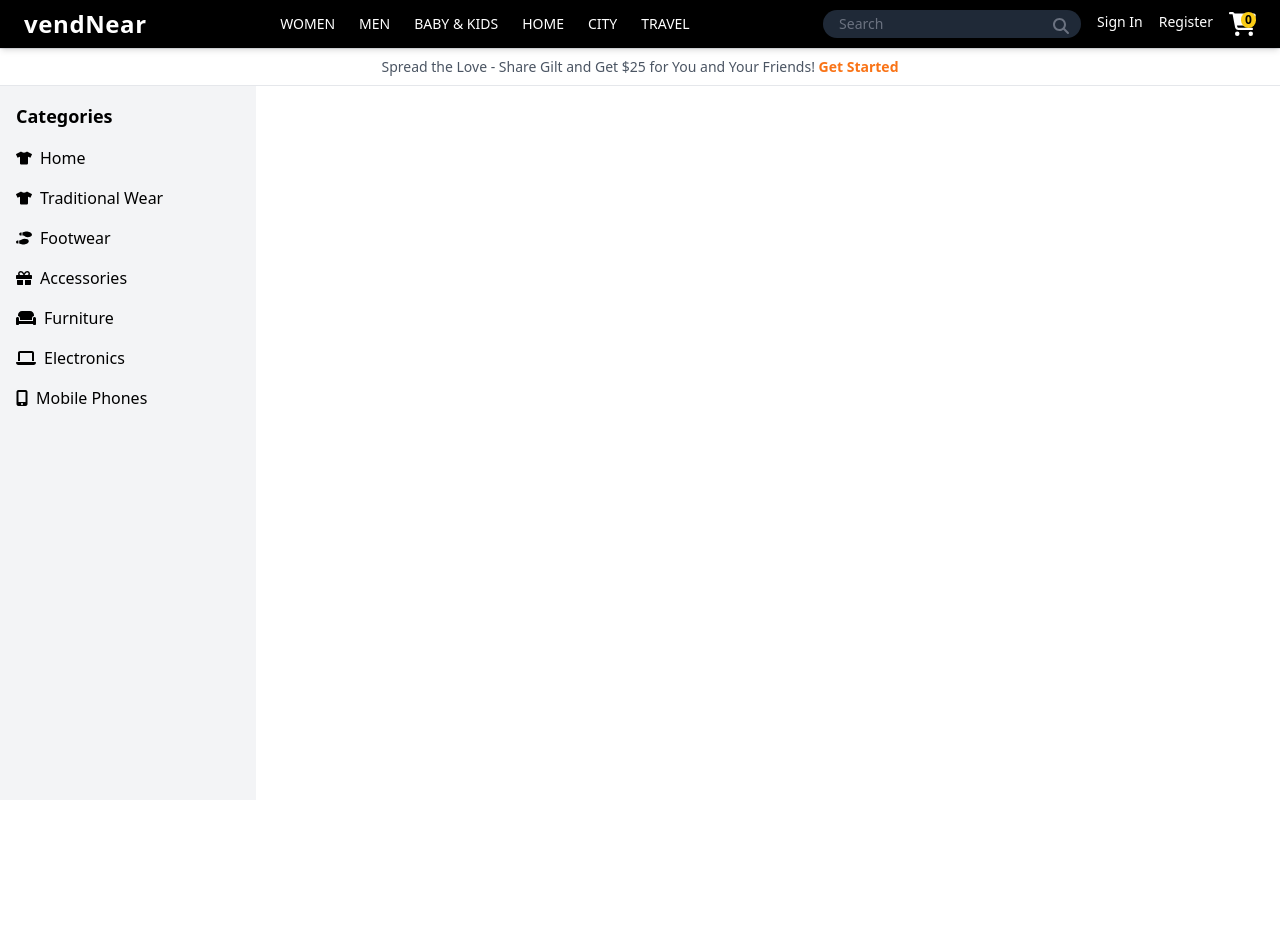
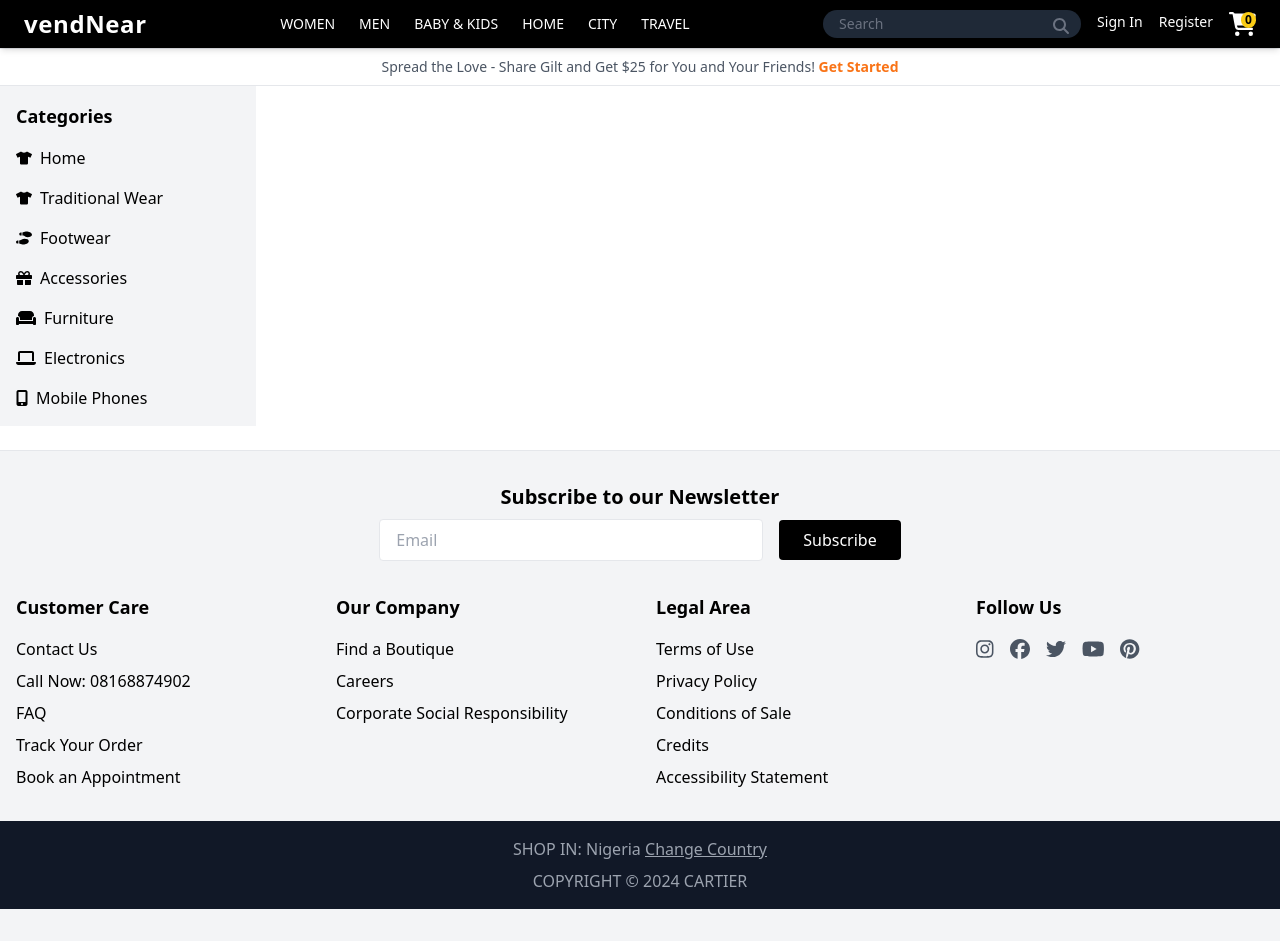
Before and after one commit to NdAbdulsalaam/vendNear, a React (Create React App) app in the folder frontend/: page / in a window 1280 px wide. Before the commit the page ends 800 px from the top, so only its background shows below. Built offline with nearby package versions, Linux system fonts and the light colour scheme.

Commit message:
create footer

```diff
--- a/frontend/package.json
+++ b/frontend/package.json
@@ -4,6 +4,7 @@
   "private": true,
   "dependencies": {
     "@fortawesome/fontawesome-svg-core": "^6.7.1",
+    "@fortawesome/free-brands-svg-icons": "^6.7.1",
     "@fortawesome/free-solid-svg-icons": "^6.7.1",
     "@fortawesome/react-fontawesome": "^0.2.2",
     "cra-template": "1.2.0",
--- a/frontend/src/App.js
+++ b/frontend/src/App.js
@@ -5,6 +5,7 @@ import Header from './components/Header';
 import BelowHeader from './components/BelowHeader';
 import Sidebar from './components/Sidebar';
 import AppRoutes from './routes/Routes';
+import Footer from './components/Footer';
 
 const App = () => {
   return (
@@ -27,7 +28,12 @@ const App = () => {
             <AppRoutes />
           </div>
         </div>
-      </div>
+
+        {/* Footer Section */}
+        <div className="col-span-3 mt-6">
+          <Footer />
+        </div>
+        </div>
     </Router>
   );
 };
--- /dev/null
+++ b/frontend/src/components/Footer.js
@@ -0,0 +1,108 @@
+// File: src/components/Footer.jsx
+
+import React from 'react';
+import { FontAwesomeIcon } from '@fortawesome/react-fontawesome';
+import {
+  faInstagram,
+  faFacebook,
+  faTwitter,
+  faYoutube,
+  faPinterest,
+} from '@fortawesome/free-brands-svg-icons';
+
+const Footer = () => {
+  const currentYear = new Date().getFullYear();
+
+  return (
+    <footer className="bg-gray-100 py-8 border-t">
+      {/* Newsletter Section */}
+      <div className="container mx-auto px-4">
+        <div className="text-center mb-8">
+          <h2 className="text-xl font-semibold mb-2">Subscribe to our Newsletter</h2>
+          <form className="flex flex-col sm:flex-row justify-center items-center gap-4">
+            <input
+              type="email"
+              placeholder="Email"
+              className="w-full sm:w-96 px-4 py-2 border rounded focus:outline-none"
+            />
+            <button className="bg-black text-white px-6 py-2 rounded hover:bg-gray-800">
+              Subscribe
+            </button>
+          </form>
+        </div>
+
+        {/* Footer Links */}
+        <div className="grid grid-cols-1 sm:grid-cols-2 lg:grid-cols-4 gap-8 text-center sm:text-left">
+          {/* Customer Care */}
+          <div>
+            <h3 className="text-lg font-semibold mb-4">Customer Care</h3>
+            <ul className="space-y-2">
+              <li><a href="#" className="hover:underline">Contact Us</a></li>
+              <li><a href="#" className="hover:underline">Call Now: 08168874902</a></li>
+              <li><a href="#" className="hover:underline">FAQ</a></li>
+              <li><a href="#" className="hover:underline">Track Your Order</a></li>
+              <li><a href="#" className="hover:underline">Book an Appointment</a></li>
+            </ul>
+          </div>
+
+          {/* Our Company */}
+          <div>
+            <h3 className="text-lg font-semibold mb-4">Our Company</h3>
+            <ul className="space-y-2">
+              <li><a href="#" className="hover:underline">Find a Boutique</a></li>
+              <li><a href="#" className="hover:underline">Careers</a></li>
+              <li><a href="#" className="hover:underline">Corporate Social Responsibility</a></li>
+            </ul>
+          </div>
+
+          {/* Legal Area */}
+          <div>
+            <h3 className="text-lg font-semibold mb-4">Legal Area</h3>
+            <ul className="space-y-2">
+              <li><a href="#" className="hover:underline">Terms of Use</a></li>
+              <li><a href="#" className="hover:underline">Privacy Policy</a></li>
+              <li><a href="#" className="hover:underline">Conditions of Sale</a></li>
+              <li><a href="#" className="hover:underline">Credits</a></li>
+              <li><a href="#" className="hover:underline">Accessibility Statement</a></li>
+            </ul>
+          </div>
+
+          {/* Follow Us */}
+          <div>
+            <h3 className="text-lg font-semibold mb-4">Follow Us</h3>
+            <div className="flex justify-center sm:justify-start space-x-4">
+              <a href="#" className="text-gray-600 hover:text-black">
+                <FontAwesomeIcon icon={faInstagram} size="lg" />
+              </a>
+              <a href="#" className="text-gray-600 hover:text-black">
+                <FontAwesomeIcon icon={faFacebook} size="lg" />
+              </a>
+              <a href="#" className="text-gray-600 hover:text-black">
+                <FontAwesomeIcon icon={faTwitter} size="lg" />
+              </a>
+              <a href="#" className="text-gray-600 hover:text-black">
+                <FontAwesomeIcon icon={faYoutube} size="lg" />
+              </a>
+              <a href="#" className="text-gray-600 hover:text-black">
+                <FontAwesomeIcon icon={faPinterest} size="lg" />
+              </a>
+            </div>
+          </div>
+        </div>
+      </div>
+
+      {/* Bottom Bar */}
+      <div className="bg-gray-900 text-gray-400 text-center py-4 mt-8">
+        <div className="container mx-auto px-4">
+          <p>
+            SHOP IN: Nigeria{' '}
+            <span className="underline cursor-pointer hover:text-gray-200">Change Country</span>
+          </p>
+          <p className="mt-2">COPYRIGHT © {currentYear} CARTIER</p>
+        </div>
+      </div>
+    </footer>
+  );
+};
+
+export default Footer;
```
Also changed, not shown: frontend/public/design templates/footer.webp (added), 1 other file (tests, documents, lock files or other folders).
